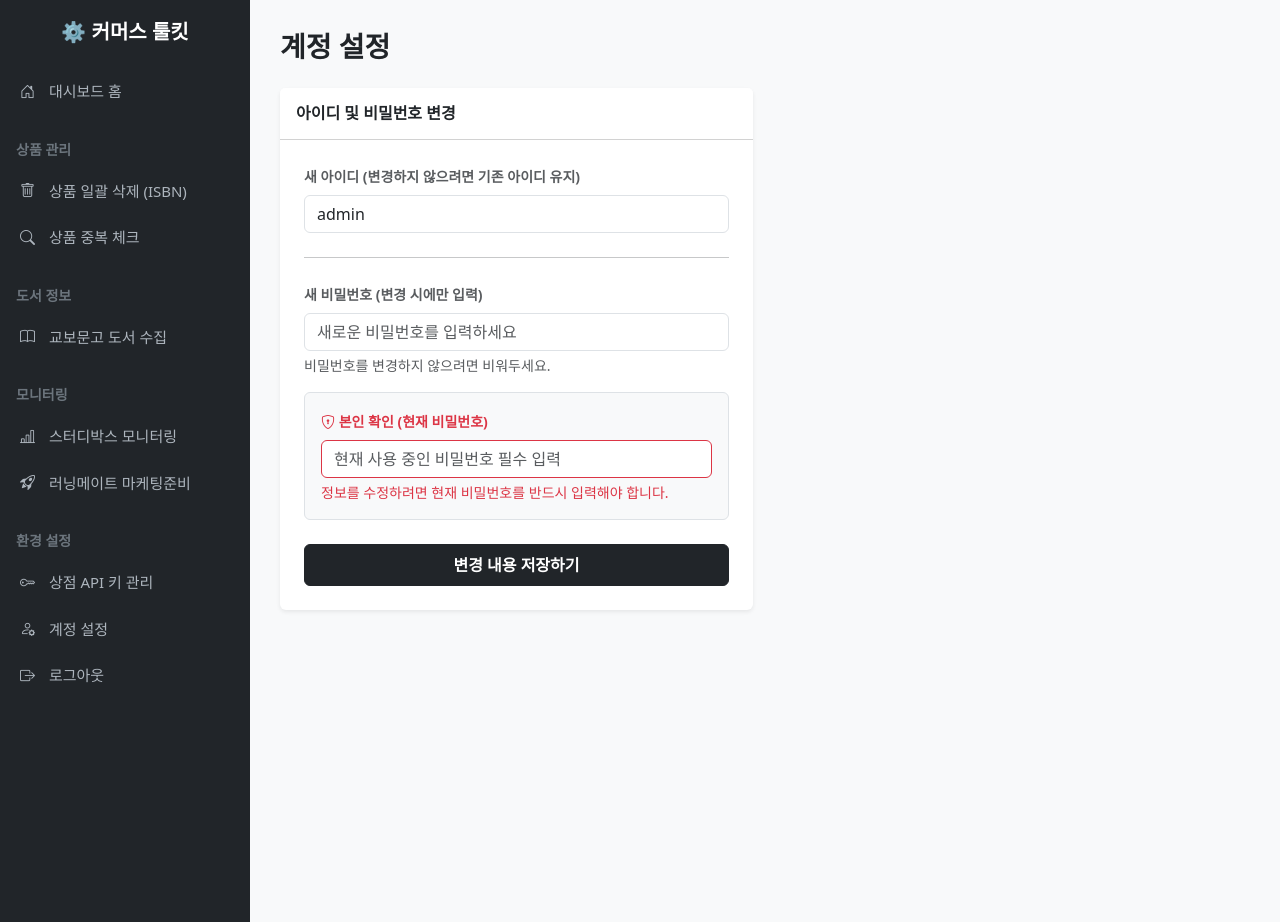
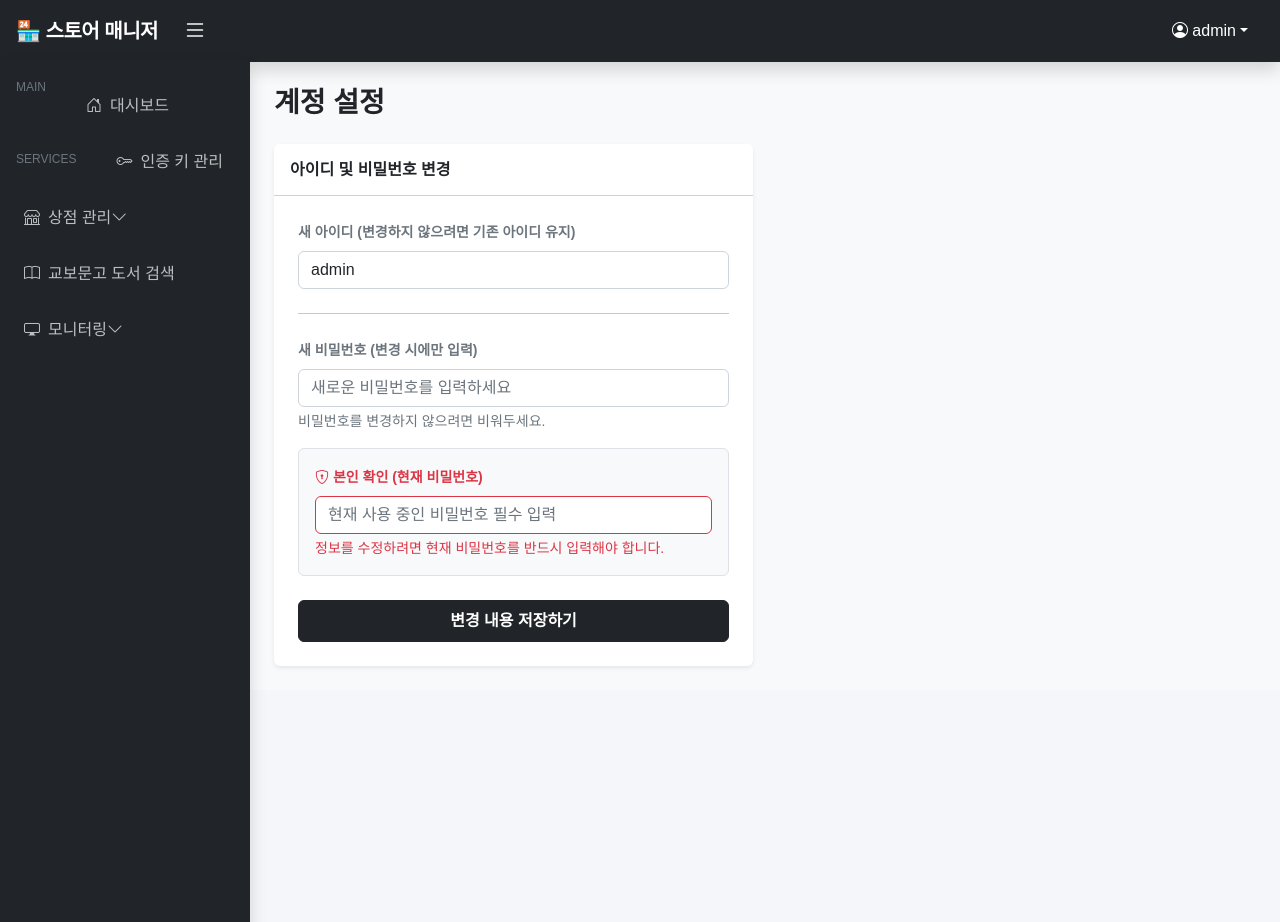
Before and after one commit to tvttvvv/naver-store-manager, a Flask app: page /profile in a window 1280 px wide. Run offline with Flask 3, Linux system fonts and the light colour scheme; a user stored in the database is signed in.

Commit message:
Update base.html

```diff
--- a/app/templates/base.html
+++ b/app/templates/base.html
@@ -1,64 +1,129 @@
 <!DOCTYPE html>
 <html lang="ko">
 <head>
-    <meta charset="UTF-8">
-    <meta name="viewport" content="width=device-width, initial-scale=1.0">
-    <title>커머스 멀티툴 프로</title>
-    <link href="https://cdn.jsdelivr.net/npm/bootstrap@5.3.0/dist/css/bootstrap.min.css" rel="stylesheet">
-    <link rel="stylesheet" href="https://cdn.jsdelivr.net/npm/bootstrap-icons@1.10.5/font/bootstrap-icons.css">
+    <meta charset="utf-8" />
+    <meta http-equiv="X-UA-Compatible" content="IE=edge" />
+    <meta name="viewport" content="width=device-width, initial-scale=1, shrink-to-fit=no" />
+    <title>네이버 상점 자동 관리자</title>
+    <link href="https://cdn.jsdelivr.net/npm/bootstrap@5.2.3/dist/css/bootstrap.min.css" rel="stylesheet" />
+    <link href="https://cdn.jsdelivr.net/npm/bootstrap-icons@1.10.5/font/bootstrap-icons.css" rel="stylesheet" />
     <style>
-        body { min-height: 100vh; display: flex; flex-direction: column; background-color: #f8f9fa;}
-        .wrapper { display: flex; flex: 1; overflow: hidden; }
-        .sidebar { width: 250px; background-color: #212529; color: white; padding-top: 20px; min-height: 100vh;}
-        .sidebar a { color: #adb5bd; text-decoration: none; padding: 12px 20px; display: block; font-size: 15px;}
-        .sidebar a:hover, .sidebar a.active { color: #fff; background-color: #343a40; }
-        .sidebar i { margin-right: 10px; }
-        .main-content { flex: 1; padding: 30px; overflow-y: auto; }
-        .navbar-top { background-color: #fff; box-shadow: 0 2px 4px rgba(0,0,0,.05); }
+        body { font-family: 'Malgun Gothic', 'Apple SD Gothic Neo', sans-serif; background-color: #f4f6f9; }
+        .sb-sidenav { background-color: #212529; color: #fff; width: 250px; min-height: 100vh; transition: transform 0.3s ease-in-out; position: fixed; z-index: 1000; }
+        .sb-sidenav .nav-link { color: rgba(255, 255, 255, 0.7); padding: 1rem 1.5rem; display: flex; align-items: center; }
+        .sb-sidenav .nav-link:hover { color: #fff; background-color: rgba(255, 255, 255, 0.1); }
+        .sb-sidenav .nav-link .sb-nav-link-icon { margin-right: 0.5rem; }
+        #layoutSidenav_content { margin-left: 250px; width: calc(100% - 250px); transition: margin-left 0.3s ease-in-out, width 0.3s ease-in-out; }
+        @media (max-width: 992px) {
+            .sb-sidenav { transform: translateX(-100%); }
+            #layoutSidenav_content { margin-left: 0; width: 100%; }
+            .sb-sidenav.show { transform: translateX(0); }
+        }
+        .navbar-brand { font-weight: bold; letter-spacing: -0.5px; }
+        .flash-messages { position: fixed; top: 70px; right: 20px; z-index: 1050; }
     </style>
 </head>
-<body>
-    {% if current_user.is_authenticated %}
-    <div class="wrapper">
-        <div class="sidebar">
-            <h5 class="text-center mb-4 fw-bold text-white">⚙️ 커머스 툴킷</h5>
-            <a href="{{ url_for('store.index') }}"><i class="bi bi-house-door"></i> 대시보드 홈</a>
+<body class="sb-nav-fixed">
+    <nav class="navbar navbar-expand navbar-dark bg-dark shadow">
+        <a class="navbar-brand ps-3" href="{{ url_for('index') }}">🏪 스토어 매니저</a>
+        <button class="btn btn-link btn-sm order-1 order-lg-0 me-4 me-lg-0 text-white" id="sidebarToggle" href="#!"><i class="bi bi-list fs-4"></i></button>
+        <ul class="navbar-nav ms-auto me-3 me-lg-4">
+            {% if current_user.is_authenticated %}
+            <li class="nav-item dropdown">
+                <a class="nav-link dropdown-toggle text-white" id="navbarDropdown" href="#" role="button" data-bs-toggle="dropdown" aria-expanded="false"><i class="bi bi-person-circle"></i> {{ current_user.username }}</a>
+                <ul class="dropdown-menu dropdown-menu-end" aria-labelledby="navbarDropdown">
+                    <li><a class="dropdown-item" href="{{ url_for('auth.profile') }}">비밀번호 변경</a></li>
+                    <li><hr class="dropdown-divider" /></li>
+                    <li><a class="dropdown-item text-danger" href="{{ url_for('auth.logout') }}">로그아웃</a></li>
+                </ul>
+            </li>
+            {% else %}
+            <li class="nav-item"><a class="nav-link text-white" href="{{ url_for('auth.login') }}">로그인</a></li>
+            {% endif %}
+        </ul>
+    </nav>
+    <div id="layoutSidenav" class="d-flex">
+        {% if current_user.is_authenticated %}
+        <div id="layoutSidenav_nav">
+            <nav class="sb-sidenav accordion shadow" id="sidenavAccordion">
+                <div class="sb-sidenav-menu pt-3">
+                    <div class="nav">
+                        <div class="sb-sidenav-menu-heading text-uppercase text-muted px-3 mb-2" style="font-size: 0.75rem;">Main</div>
+                        <a class="nav-link" href="{{ url_for('index') }}">
+                            <div class="sb-nav-link-icon"><i class="bi bi-house-door"></i></div> 대시보드
+                        </a>
+                        <div class="sb-sidenav-menu-heading text-uppercase text-muted px-3 mt-3 mb-2" style="font-size: 0.75rem;">Services</div>
 
-            <p class="text-secondary small mt-4 mb-2 ms-3 fw-bold">상품 관리</p>
-            <a href="{{ url_for('store.delete_isbn') }}"><i class="bi bi-trash"></i> 상품 일괄 삭제 (ISBN)</a>
-            <a href="{{ url_for('store.check_duplicates') }}"><i class="bi bi-search"></i> 상품 중복 체크</a>
+                        <a class="nav-link" href="{{ url_for('keys.manage_keys') }}">
+                            <div class="sb-nav-link-icon"><i class="bi bi-key"></i></div> 인증 키 관리
+                        </a>
 
-            <p class="text-secondary small mt-4 mb-2 ms-3 fw-bold">도서 정보</p>
-            <a href="{{ url_for('kyobo.fetch_book') }}"><i class="bi bi-book"></i> 교보문고 도서 수집</a>
+                        <a class="nav-link collapsed" href="#" data-bs-toggle="collapse" data-bs-target="#collapseStore" aria-expanded="false" aria-controls="collapseStore">
+                            <div class="sb-nav-link-icon"><i class="bi bi-shop"></i></div> 상점 관리
+                            <div class="sb-sidenav-collapse-arrow ms-auto"><i class="bi bi-chevron-down"></i></div>
+                        </a>
+                        <div class="collapse" id="collapseStore" aria-labelledby="headingTwo" data-bs-parent="#sidenavAccordion">
+                            <nav class="sb-sidenav-menu-nested nav ms-3 border-start border-secondary ps-2">
+                                <a class="nav-link text-light" href="{{ url_for('store.delete_isbn') }}">상품 일괄 삭제</a>
+                                <a class="nav-link text-light" href="{{ url_for('store.check_duplicates') }}">상품 중복 체크</a>
+                            </nav>
+                        </div>
 
-            <p class="text-secondary small mt-4 mb-2 ms-3 fw-bold">모니터링</p>
-            <a href="{{ url_for('monitoring.index') }}"><i class="bi bi-bar-chart-line"></i> 스터디박스 모니터링</a>
+                        <a class="nav-link" href="{{ url_for('kyobo.search') }}">
+                            <div class="sb-nav-link-icon"><i class="bi bi-book"></i></div> 교보문고 도서 검색
+                        </a>
 
-            <a href="{{ url_for('monitoring.runningmate') }}"><i class="bi bi-rocket-takeoff"></i> 러닝메이트 마케팅준비</a>
+                        <a class="nav-link collapsed" href="#" data-bs-toggle="collapse" data-bs-target="#collapseMonitoring" aria-expanded="false" aria-controls="collapseMonitoring">
+                            <div class="sb-nav-link-icon"><i class="bi bi-display"></i></div> 모니터링
+                            <div class="sb-sidenav-collapse-arrow ms-auto"><i class="bi bi-chevron-down"></i></div>
+                        </a>
+                        <div class="collapse" id="collapseMonitoring" aria-labelledby="headingOne" data-bs-parent="#sidenavAccordion">
+                            <nav class="sb-sidenav-menu-nested nav ms-3 border-start border-secondary ps-2">
+                                <a class="nav-link text-light" href="{{ url_for('monitoring.index') }}">스터디박스</a>
+                                <a class="nav-link text-light" href="{{ url_for('monitoring.runningmate') }}">러닝메이트</a>
+                                <a class="nav-link text-light" href="{{ url_for('monitoring.dailylearning') }}">데일리러닝</a>
+                            </nav>
+                        </div>
 
-            <p class="text-secondary small mt-4 mb-2 ms-3 fw-bold">환경 설정</p>
-            <a href="{{ url_for('keys.manage_keys') }}"><i class="bi bi-key"></i> 상점 API 키 관리</a>
-            <a href="{{ url_for('auth.profile') }}"><i class="bi bi-person-gear"></i> 계정 설정</a>
-            <a href="{{ url_for('auth.logout') }}"><i class="bi bi-box-arrow-right"></i> 로그아웃</a>
+                    </div>
+                </div>
+            </nav>
         </div>
-
-        <div class="main-content">
-            {% with messages = get_flashed_messages(with_categories=true) %}
-                {% if messages %}{% for category, message in messages %}
-                    <div class="alert alert-{{ category }} alert-dismissible fade show">
-                        {{ message }} <button type="button" class="btn-close" data-bs-dismiss="alert"></button>
-                    </div>
-                {% endfor %}{% endif %}
-            {% endwith %}
-            {% block content %}{% endblock %}
+        {% endif %}
+        <div id="layoutSidenav_content" class="bg-light">
+            <main class="p-3 p-md-4">
+                <div class="flash-messages">
+                    {% with messages = get_flashed_messages(with_categories=true) %}
+                        {% if messages %}
+                            {% for category, message in messages %}
+                                <div class="alert alert-{{ category if category != 'error' else 'danger' }} alert-dismissible fade show shadow" role="alert">
+                                    {{ message }}
+                                    <button type="button" class="btn-close" data-bs-dismiss="alert" aria-label="Close"></button>
+                                </div>
+                            {% endfor %}
+                        {% endif %}
+                    {% endwith %}
+                </div>
+                {% block content %}{% endblock %}
+            </main>
         </div>
     </div>
-    {% else %}
-    <div class="container mt-5">
-        {% block no_sidebar_content %}{% endblock %}
-    </div>
-    {% endif %}
-
-    <script src="https://cdn.jsdelivr.net/npm/bootstrap@5.3.0/dist/js/bootstrap.bundle.min.js"></script>
+    <script src="https://cdn.jsdelivr.net/npm/bootstrap@5.2.3/dist/js/bootstrap.bundle.min.js"></script>
+    <script>
+        window.addEventListener('DOMContentLoaded', event => {
+            const sidebarToggle = document.body.querySelector('#sidebarToggle');
+            if (sidebarToggle) {
+                sidebarToggle.addEventListener('click', event => {
+                    event.preventDefault();
+                    document.body.querySelector('.sb-sidenav').classList.toggle('show');
+                });
+            }
+            setTimeout(() => {
+                const alerts = document.querySelectorAll('.alert');
+                alerts.forEach(alert => { const bsAlert = new bootstrap.Alert(alert); bsAlert.close(); });
+            }, 3000);
+        });
+    </script>
+    {% block scripts %}{% endblock %}
 </body>
 </html>
```
